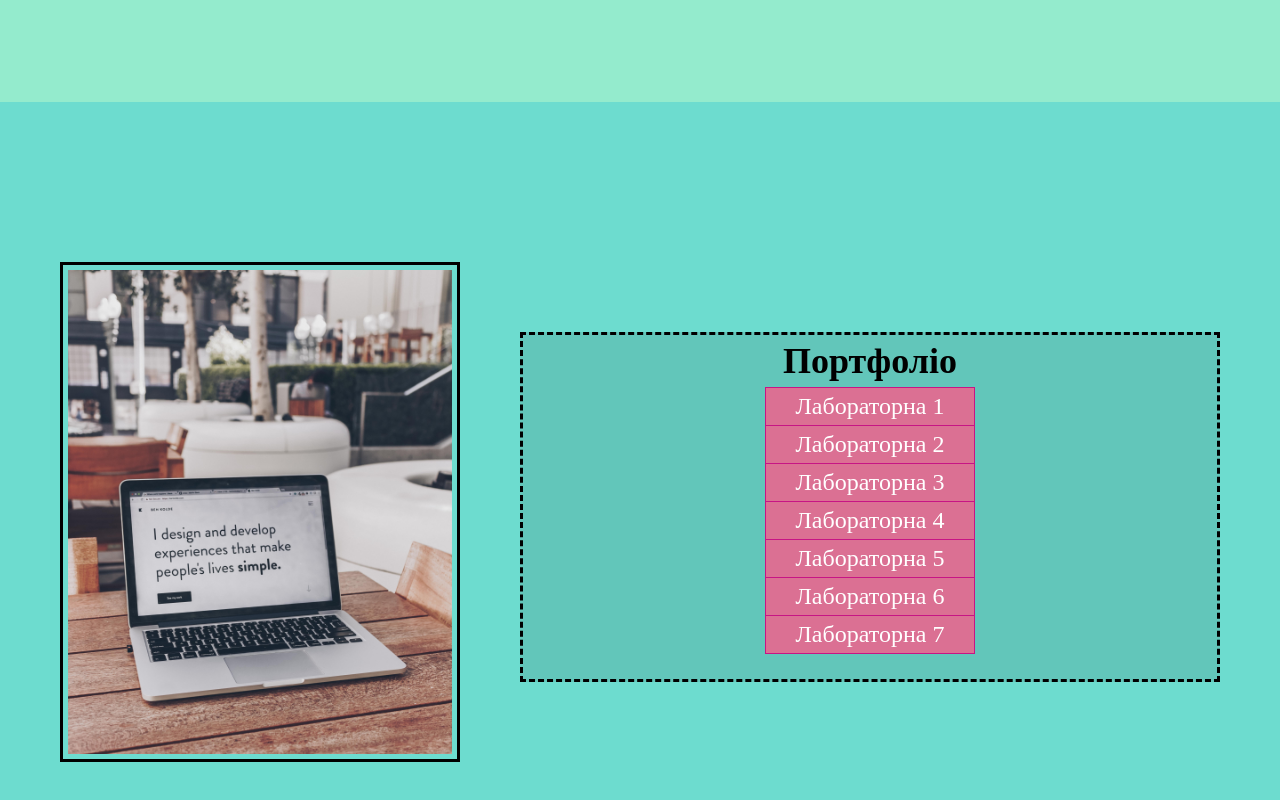
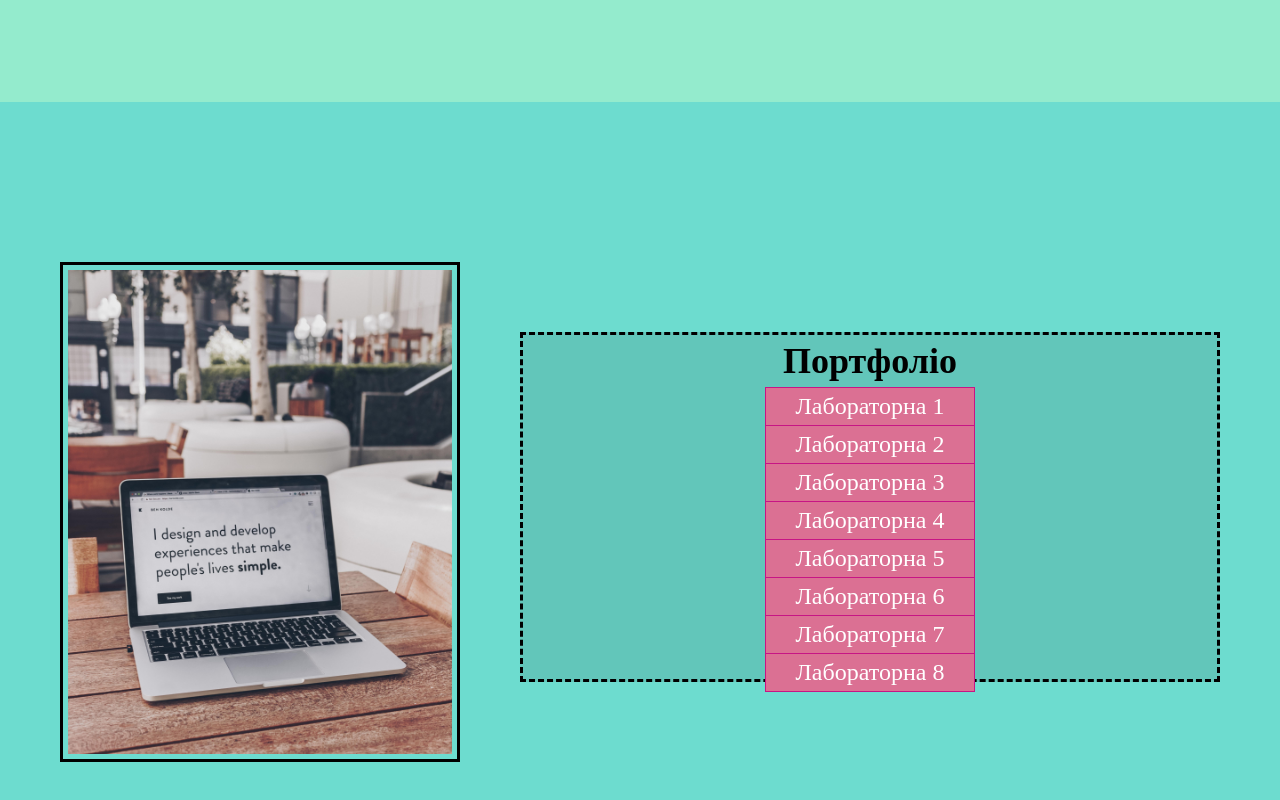
Before and after one commit to Soloviy/soloviy.github.io, a plain HTML site: page index.html in a window 1280 px wide. Shown: the part 2298-3098 px from the top of the page. Drawn offline with Linux system fonts and the light colour scheme.

Commit message:
Update index.html

```diff
--- a/index.html
+++ b/index.html
@@ -10,6 +10,7 @@
 		<link rel="import" href="laba5/index.html">
 		<link rel="import" href="laba6/laba6.html">
 		<link rel="import" href="laba7/laba7.html">
+		<link rel="import" href="laba8/index.html">
 		<link rel="stylesheet" href="main.css">
 	</head>
 	<body>
@@ -96,6 +97,7 @@
 						<li class="nav-item"><a target="_blank" href="laba5/index.html">Лабораторна 5</a></li>
 						<li class="nav-item"><a target="_blank" href="laba6/laba6.html">Лабораторна 6</a></li>
 						<li class="nav-item"><a target="_blank" href="laba7/laba7.html">Лабораторна 7</a></li>
+						<li class="nav-item"><a target="_blank" href="laba8/index.html">Лабораторна 8</a></li>
 					</ul>
 				</nav>
 			</div>
```
